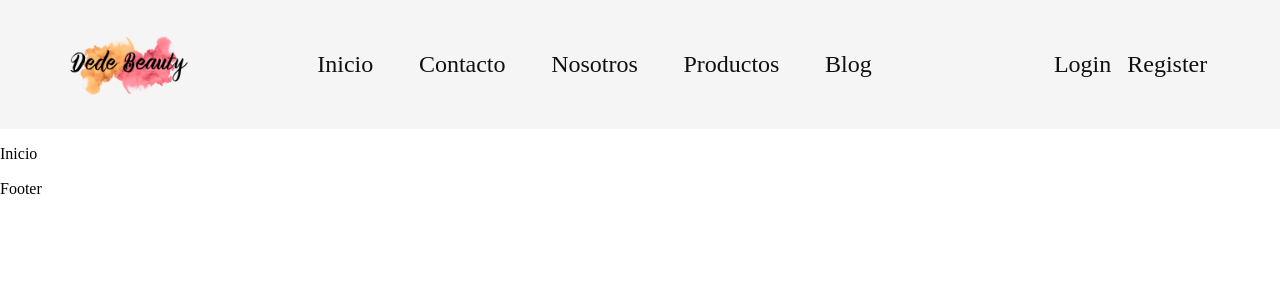
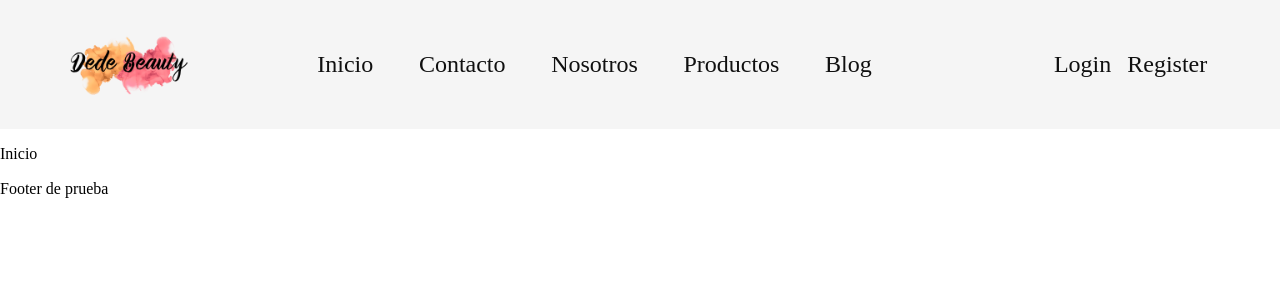
Before and after one commit to courfedra/dedebeauty, a React (Vite) app: page / in a window 1280 px wide. Shown: the top 300 px of the page. Built offline with nearby package versions, Linux system fonts and the light colour scheme.

Commit message:
commit de prueba

```diff
--- a/src/footer/Footer.jsx
+++ b/src/footer/Footer.jsx
@@ -1,7 +1,7 @@
 export const Footer =()=>{
     return(
         <footer>
-            Footer
+            Footer de prueba
         </footer>
     )
 }
```
